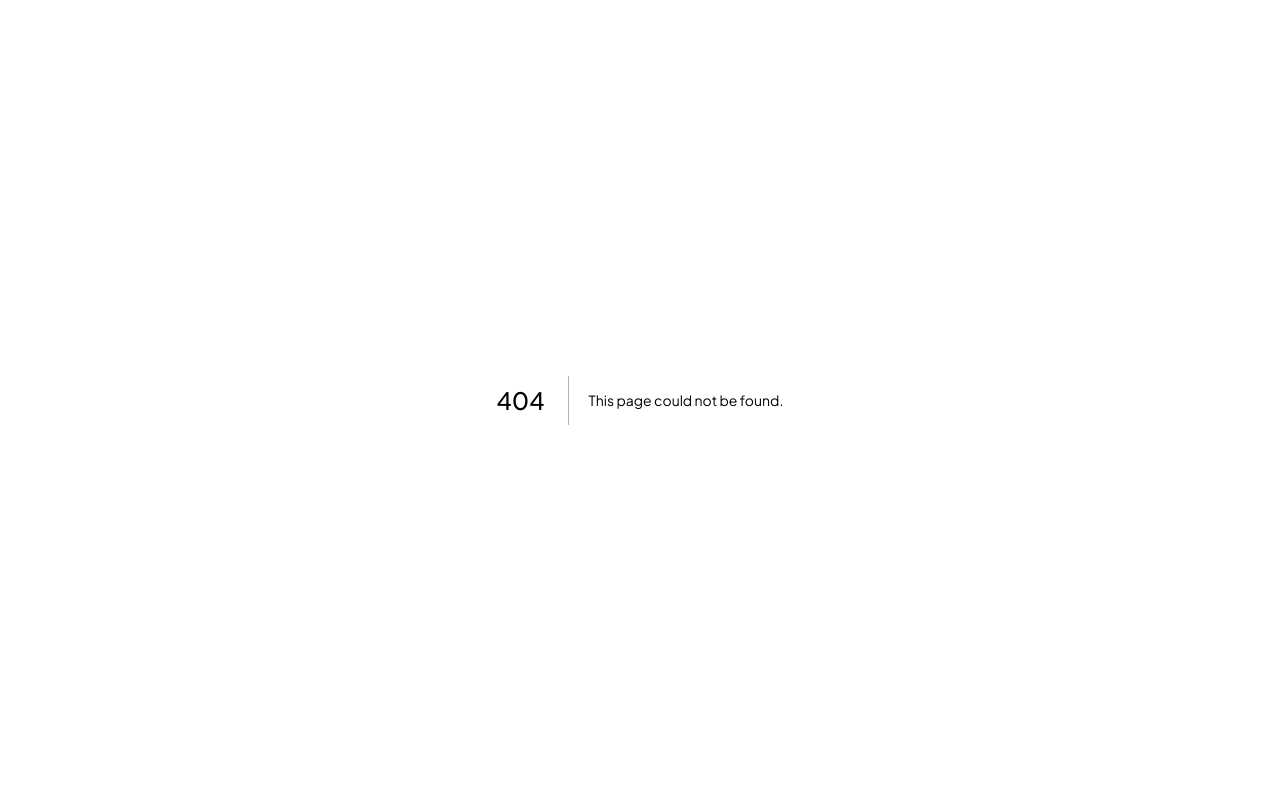
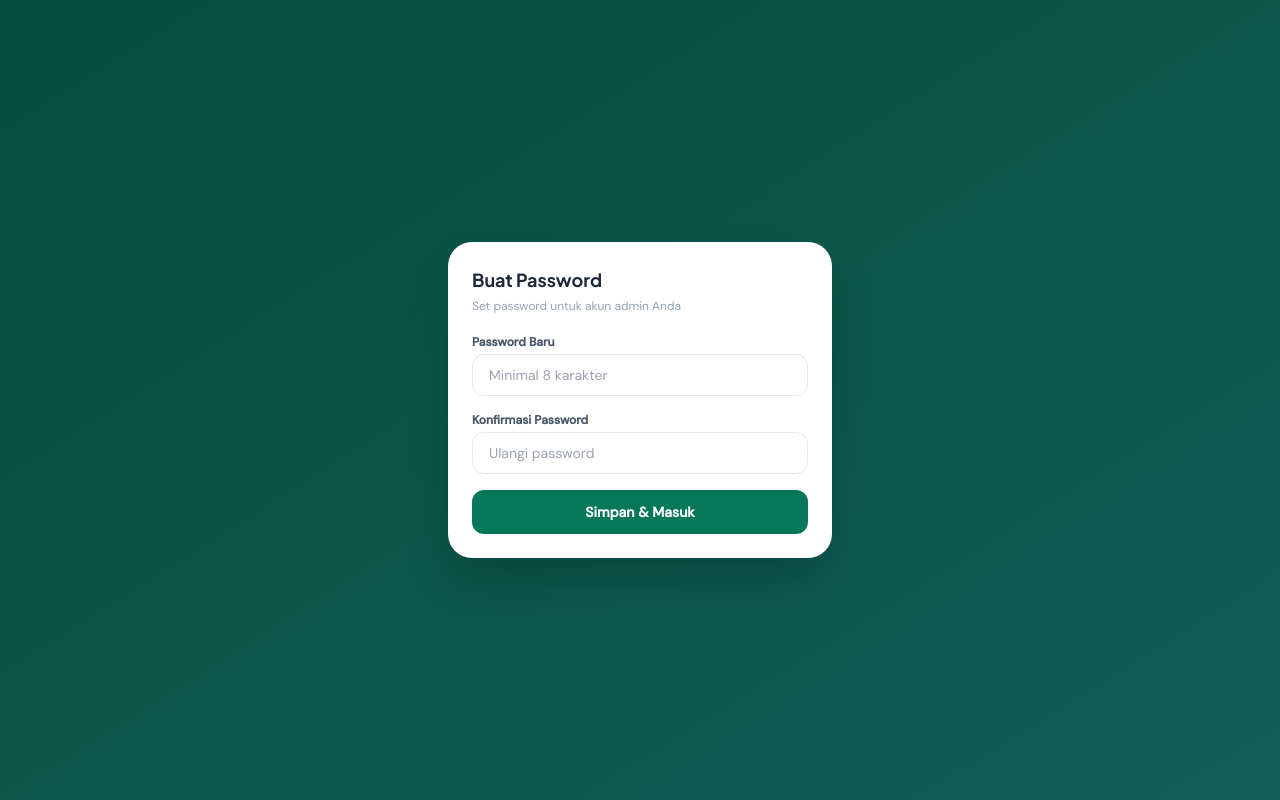
Before and after one commit to virmitsuhide/kaldikrqlhi, a Next.js app: page /set-password in a window 1280 px wide. Before the commit this address had no page. Built offline with nearby package versions, Linux system fonts and the light colour scheme; no server answers.

Commit message:
add: auth confirm + set password page

```diff
--- /dev/null
+++ b/app/auth/confirm/route.ts
@@ -0,0 +1,21 @@
+import { NextRequest, NextResponse } from 'next/server'
+import { createClient } from '@supabase/supabase-js'
+
+export async function GET(request: NextRequest) {
+  const { searchParams } = new URL(request.url)
+  const token_hash = searchParams.get('token_hash')
+  const type       = searchParams.get('type')
+  const next       = searchParams.get('next') ?? '/admin'
+
+  if (token_hash && type) {
+    const supabase = createClient(
+      process.env.NEXT_PUBLIC_SUPABASE_URL!,
+      process.env.NEXT_PUBLIC_SUPABASE_ANON_KEY!
+    )
+    const { error } = await supabase.auth.verifyOtp({ token_hash, type: type as any })
+    if (!error) {
+      return NextResponse.redirect(new URL('/set-password', request.url))
+    }
+  }
+  return NextResponse.redirect(new URL('/login?error=link_invalid', request.url))
+}
--- /dev/null
+++ b/app/set-password/page.tsx
@@ -0,0 +1,58 @@
+
+'use client'
+import { useState } from 'react'
+import { useRouter } from 'next/navigation'
+import { supabase } from '@/lib/supabase'
+
+export default function SetPasswordPage() {
+  const router = useRouter()
+  const [password, setPassword]   = useState('')
+  const [confirm, setConfirm]     = useState('')
+  const [loading, setLoading]     = useState(false)
+  const [error, setError]         = useState('')
+
+  async function handleSubmit(e: React.FormEvent) {
+    e.preventDefault()
+    if (password !== confirm) { setError('Password tidak sama'); return }
+    if (password.length < 8)  { setError('Minimal 8 karakter'); return }
+    setLoading(true)
+    const { error: err } = await supabase.auth.updateUser({ password })
+    if (err) { setError(err.message); setLoading(false); return }
+    router.push('/admin')
+  }
+
+  return (
+    <div className="min-h-screen bg-gradient-to-br from-emerald-900 to-teal-800
+                    flex items-center justify-center p-4">
+      <div className="bg-white rounded-3xl shadow-2xl p-6 w-full max-w-sm">
+        <h1 className="font-display font-bold text-slate-800 text-lg mb-1">Buat Password</h1>
+        <p className="text-xs text-slate-400 mb-5">Set password untuk akun admin Anda</p>
+
+        <form onSubmit={handleSubmit} className="space-y-4">
+          <div>
+            <label className="text-xs font-semibold text-slate-600 mb-1 block">Password Baru</label>
+            <input type="password" value={password}
+              onChange={e => setPassword(e.target.value)} required
+              placeholder="Minimal 8 karakter"
+              className="w-full border border-slate-200 rounded-xl px-4 py-2.5 text-sm
+                         focus:outline-none focus:ring-2 focus:ring-emerald-500" />
+          </div>
+          <div>
+            <label className="text-xs font-semibold text-slate-600 mb-1 block">Konfirmasi Password</label>
+            <input type="password" value={confirm}
+              onChange={e => setConfirm(e.target.value)} required
+              placeholder="Ulangi password"
+              className="w-full border border-slate-200 rounded-xl px-4 py-2.5 text-sm
+                         focus:outline-none focus:ring-2 focus:ring-emerald-500" />
+          </div>
+          {error && <p className="text-red-500 text-xs">{error}</p>}
+          <button type="submit" disabled={loading}
+            className="w-full bg-emerald-700 text-white font-semibold py-3 rounded-xl
+                       hover:bg-emerald-800 disabled:opacity-50 text-sm">
+            {loading ? 'Menyimpan...' : 'Simpan & Masuk'}
+          </button>
+        </form>
+      </div>
+    </div>
+  )
+}
```
